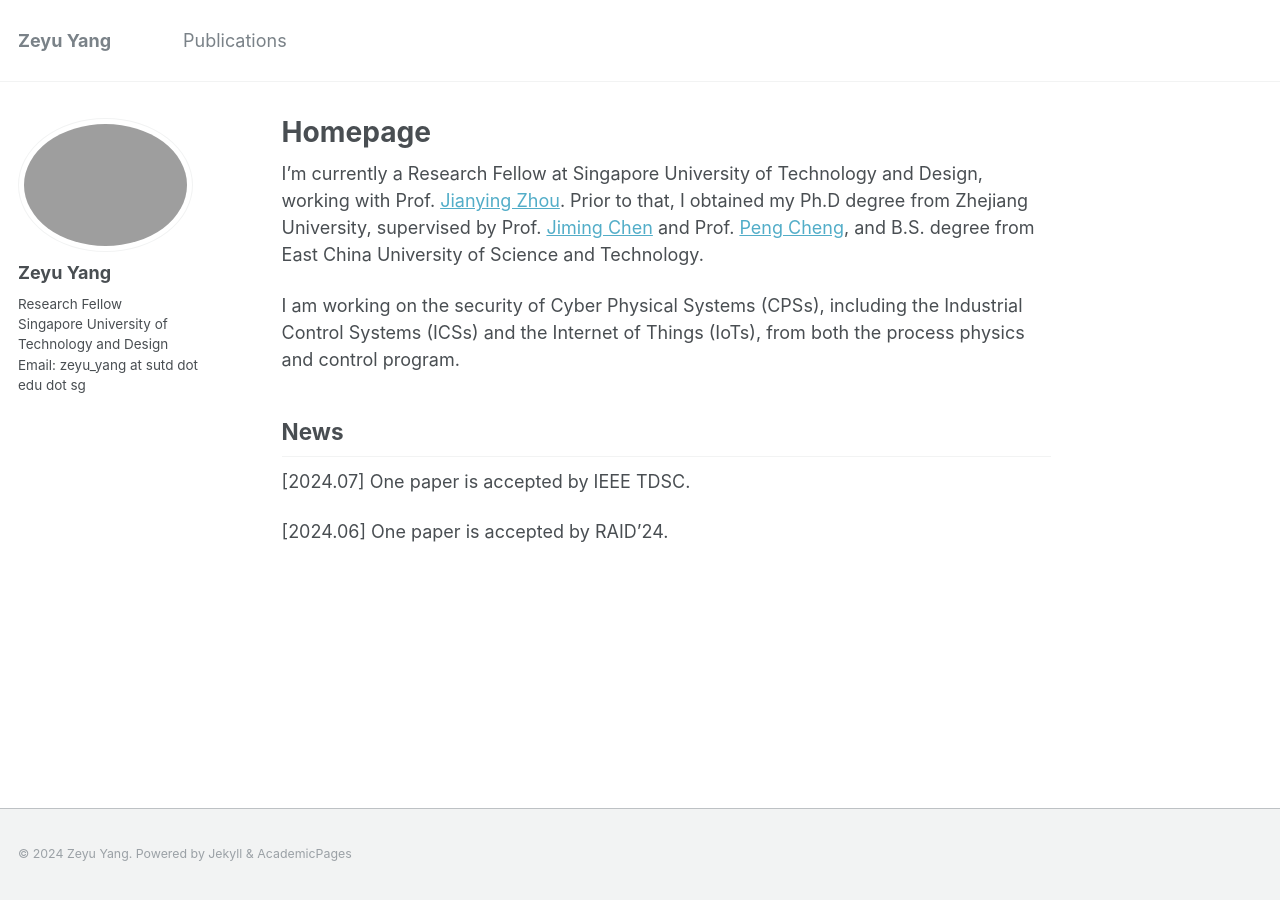
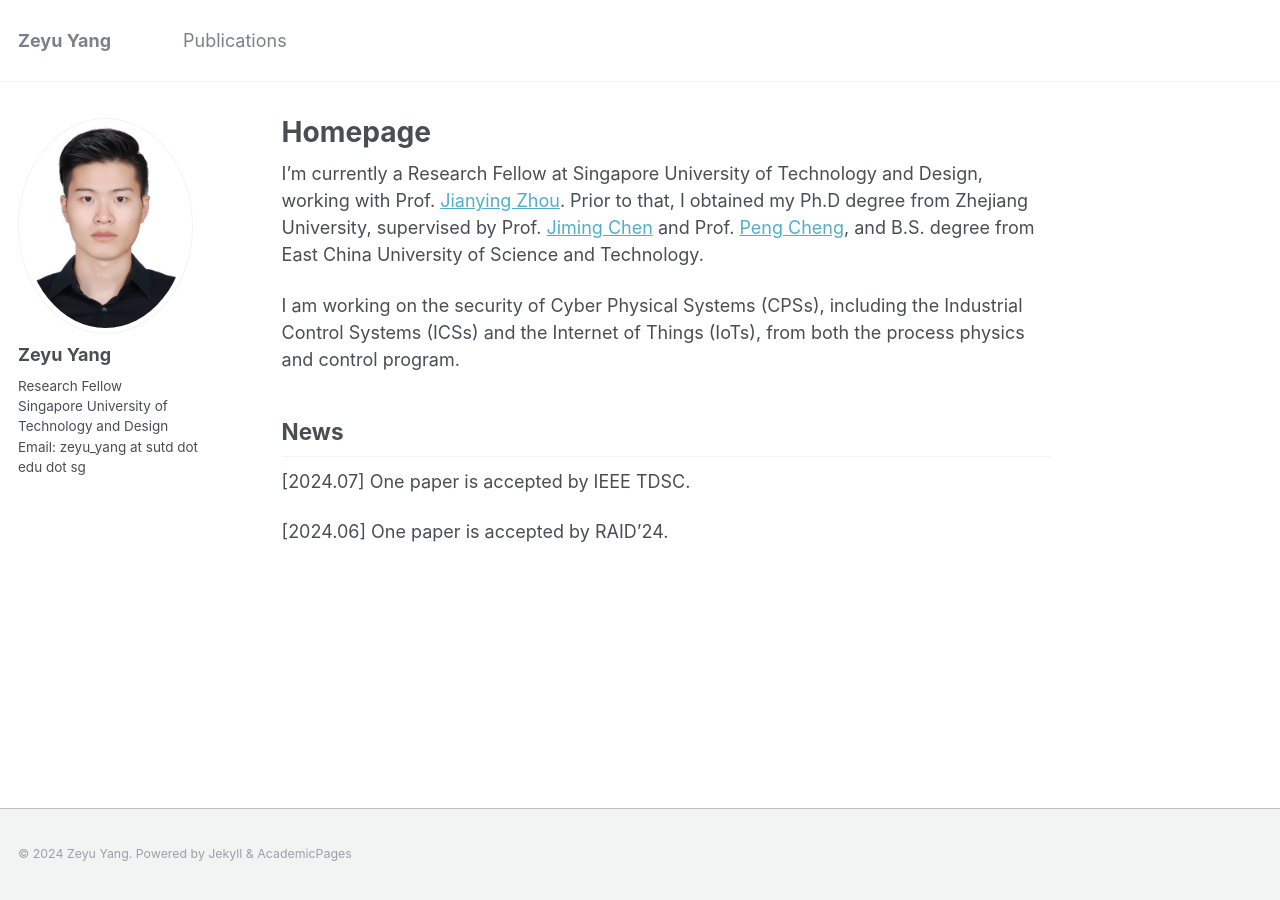
Before and after one commit to zeyuid/zeyuid.github.io, a Jekyll site: the page built from _pages/about.md, in a window 1280 px wide. Built offline with Jekyll 4.4.1, drawn with Linux system fonts in a browser that asks for light colours.

Commit message:
add file

```diff
--- a/_config.yml
+++ b/_config.yml
@@ -81,7 +81,7 @@ analytics:
 # Site Author
 author:
   name             : "Zeyu Yang" # <br>  泽域 杨
-  avatar           : "touxiang.jpeg"
+  avatar           : "photo.jpg"
   bio              : "Research Fellow <br> Singapore University of Technology and Design <br> Email: zeyu_yang at sutd dot edu dot sg"
   # email            : zeyuyang@zju.edu.cn
   # location         : ""
```
Also changed, not shown: images/photo.JPG (added).
